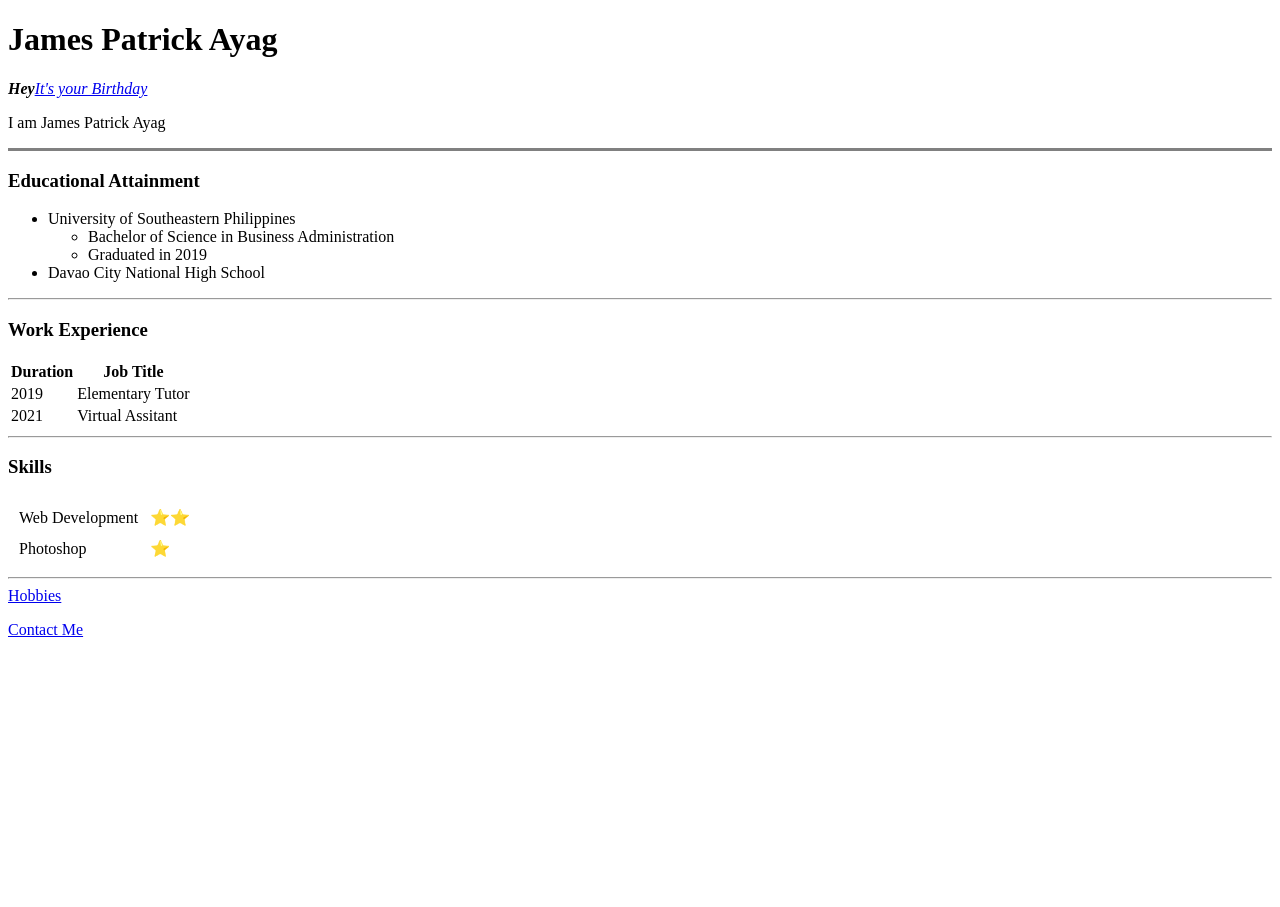
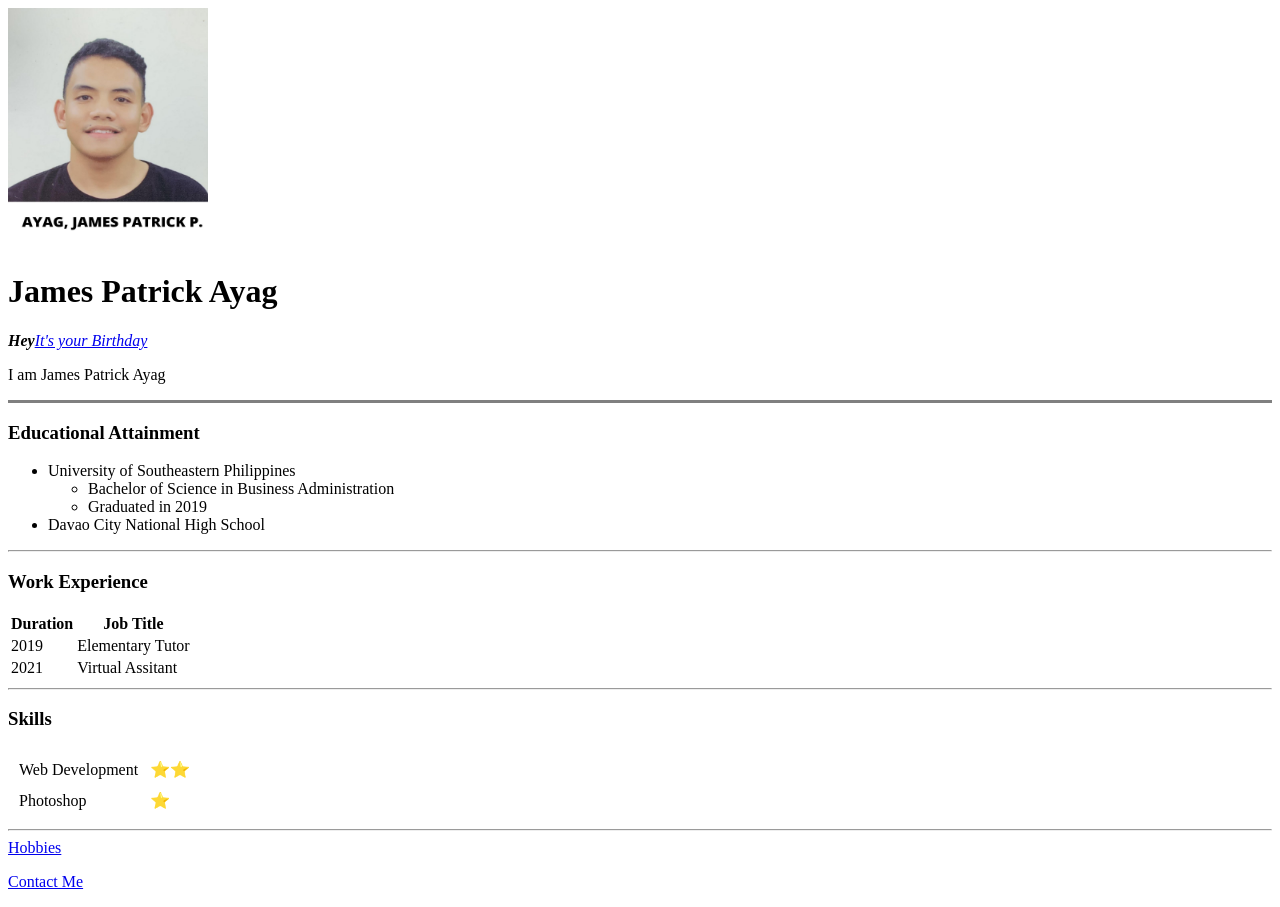
Before and after one commit to JAyag1/cv, a plain HTML site: page index.html in a window 1280 px wide. Before the commit the page ends 800 px from the top, so only its background shows below. Drawn offline with Linux system fonts and the light colour scheme.

Commit message:
Update index.html

```diff
--- a/index.html
+++ b/index.html
@@ -7,6 +7,7 @@
 </head>
 
 <body>
+  <img height="240" width="200"src="Images/Me.jpg" alt="My Picture">
   <h1>James Patrick Ayag</h1>
   <p><em><strong>Hey</strong><a href="https://www.apple.com/ph/shop/accessories/all/headphones-speakers">It's your Birthday</a></em></p>
   <p> I am James Patrick Ayag</p>
```
